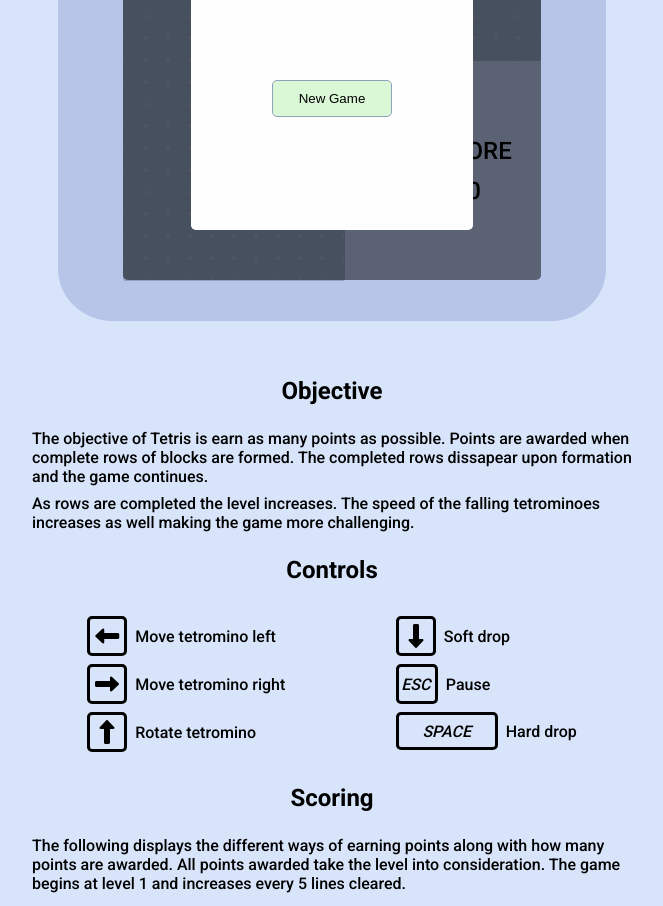
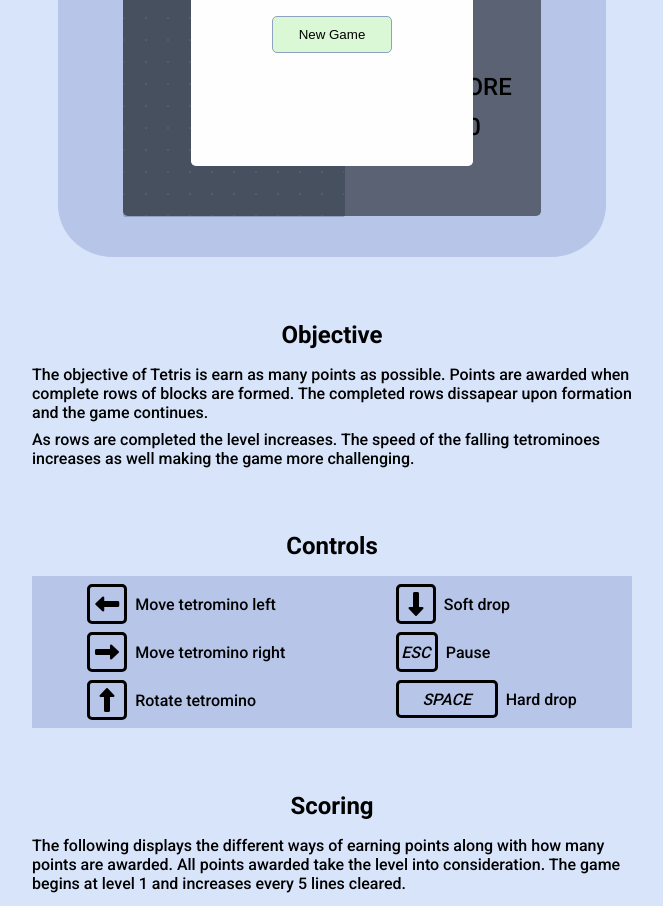
Before and after one commit to DylanSmithSE/BasicTetris, a plain HTML site: page index.html in a window 1280 px wide. Shown: the part 331-1237 px from the top of the page, without its empty margins (308-971 px from the left). Drawn offline with Linux system fonts and the light colour scheme.

Commit message:
changing spacing and adding background to controls

```diff
--- a/style.css
+++ b/style.css
@@ -11,7 +11,7 @@ body {
 	align-items: center;
 }
 .main-container {
-	margin: 10% auto 0;
+	margin: 5% auto 0;
 	background-color: #b7c5e8;
 	border: #b7c5e8 solid 1px;
 	border-radius: 10% 10%;
@@ -157,12 +157,14 @@ body {
 	background-color: #f7c2c7;
 }
 .info {
-	margin: 2rem 0;
 	max-width: 600px;
+}
+section {
+	margin: 4rem 0;
 }
 section > h1 {
 	text-align: center;
-	margin: 1.5rem 0;
+	margin: 1rem 0;
 }
 section > p {
 	margin: 0.5rem 0;
@@ -178,6 +180,7 @@ section > p {
 }
 .controls-container {
 	display: flex;
+	background-color: #b7c5e8;
 	justify-content: space-around;
 }
 .controls .key {
```
